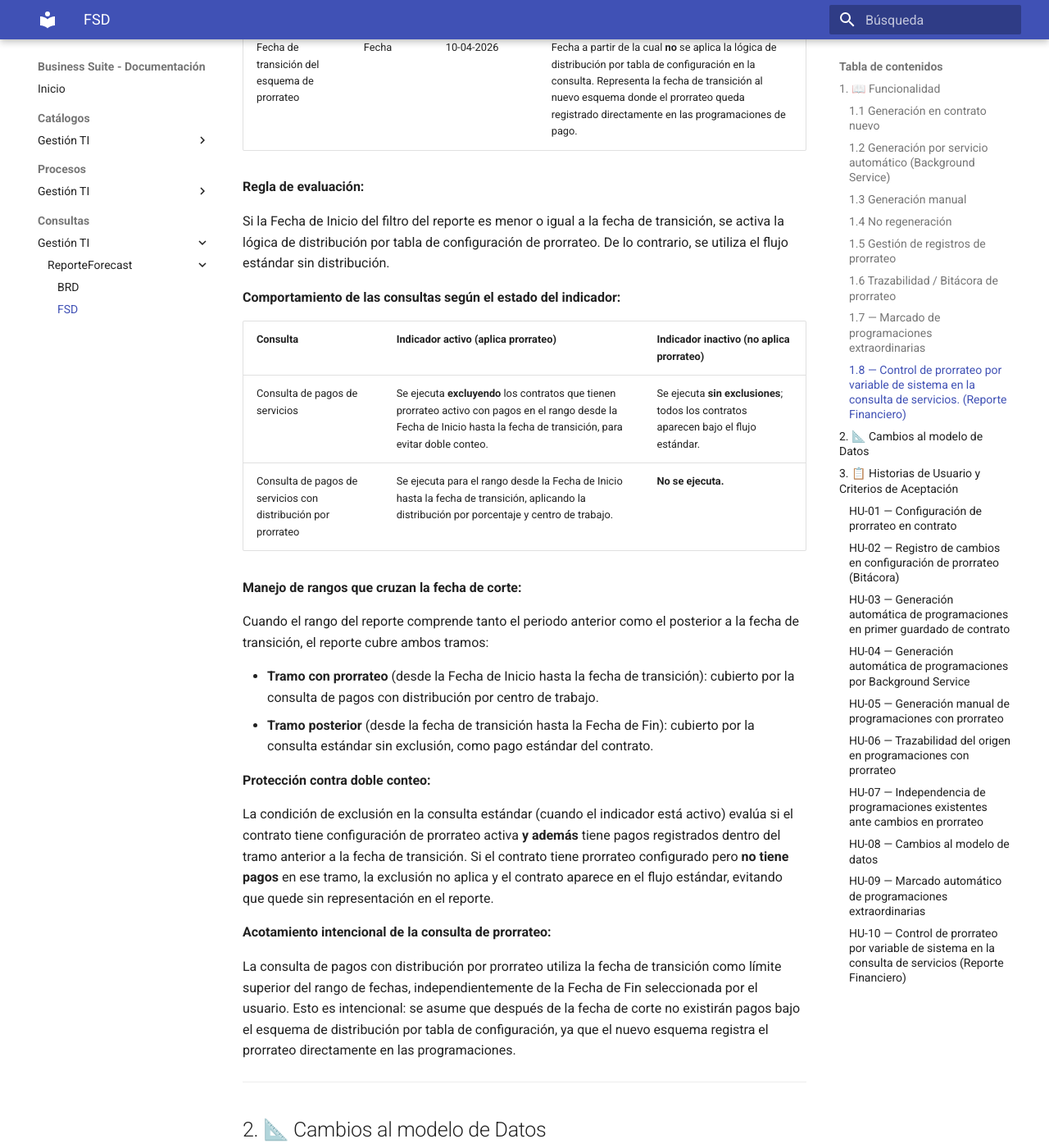
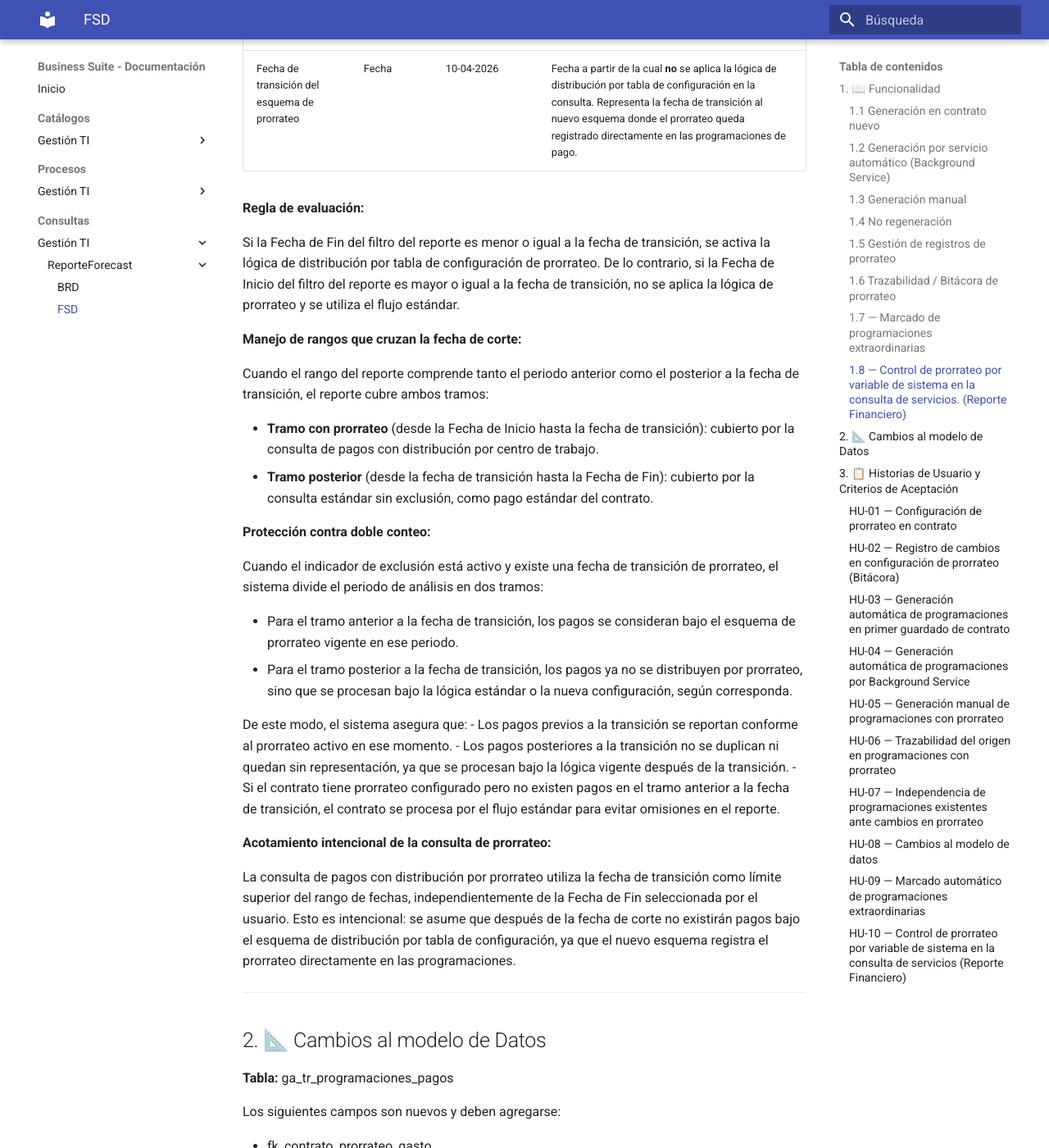
Before and after one commit to solis1408/Business-Suite, an MkDocs documentation site: the page built from docs/Consultas/Gestion-TI/documentacion/reporte/FSD.md, in a window 1280 px wide and 1400 px high, scrolled down 5725 px. Shown: the whole window at 82% size. Built offline with MkDocs 1.6.1 and Material for MkDocs 9.7.7, drawn with Linux system fonts in a browser that asks for light colours; some of the changed text lies outside the part shown.

Commit message:
docs(FSD): corrección de lógica en protección contra doble conteo por transición de prorrateo

```diff
--- a/docs/Consultas/Gestion-TI/documentacion/reporte/FSD.md
+++ b/docs/Consultas/Gestion-TI/documentacion/reporte/FSD.md
@@ -171,7 +171,7 @@
 
 ### 1.7 — Marcado de programaciones extraordinarias
 
-Una programación de pago se considera **extraordinaria** cuando fue generada a partir de un registro de prorrateo de gasto específico, o cuando su fecha de aniversario no coincide con el ciclo proyectado del contrato. El indicador de programación extraordinaria es de uso interno (no visible al usuario) y se asigna automáticamente; nunca se edita manualmente.
+Una programación de pago se considera **extraordinaria** cuando fue generada a partir de un registro de prorrateo de gasto específico, o cuando la programación es de tipo renovación o adquisición y su fecha de aniversario no coincide con el ciclo proyectado del contrato. El indicador de programación extraordinaria es de uso interno (no visible al usuario) y se asigna automáticamente; nunca se edita manualmente.
 
 **Condiciones que activan el marcado:**
 
@@ -196,14 +196,8 @@ El **Reporte Financiero** utiliza una variable de sistema para determinar si la
 
 **Regla de evaluación:**
 
-Si la Fecha de Inicio del filtro del reporte es menor o igual a la fecha de transición, se activa la lógica de distribución por tabla de configuración de prorrateo. De lo contrario, se utiliza el flujo estándar sin distribución.
-
-**Comportamiento de las consultas según el estado del indicador:**
-
-| Consulta                                                     | Indicador activo (aplica prorrateo)                          | Indicador inactivo (no aplica prorrateo)                     |
-| ------------------------------------------------------------ | ------------------------------------------------------------ | ------------------------------------------------------------ |
-| Consulta de pagos de servicios                               | Se ejecuta **excluyendo** los contratos que tienen prorrateo activo con pagos en el rango desde la Fecha de Inicio hasta la fecha de transición, para evitar doble conteo. | Se ejecuta **sin exclusiones**; todos los contratos aparecen bajo el flujo estándar. |
-| Consulta de pagos de servicios con distribución por prorrateo | Se ejecuta para el rango desde la Fecha de Inicio hasta la fecha de transición, aplicando la distribución por porcentaje y centro de trabajo. | **No se ejecuta.**                                           |
+Si la Fecha de Fin del filtro del reporte es menor o igual a la fecha de transición, se activa la lógica de distribución
+por tabla de configuración de prorrateo. De lo contrario, si la Fecha de Inicio del filtro del reporte es mayor o igual a la fecha de transición, no se aplica la lógica de prorrateo y se utiliza el flujo estándar.
 
 **Manejo de rangos que cruzan la fecha de corte:**
 
@@ -212,9 +206,18 @@ Cuando el rango del reporte comprende tanto el periodo anterior como el posterio
 - **Tramo con prorrateo** (desde la Fecha de Inicio hasta la fecha de transición): cubierto por la consulta de pagos con distribución por centro de trabajo.
 - **Tramo posterior** (desde la fecha de transición hasta la Fecha de Fin): cubierto por la consulta estándar sin exclusión, como pago estándar del contrato.
 
+
 **Protección contra doble conteo:**
 
-La condición de exclusión en la consulta estándar (cuando el indicador está activo) evalúa si el contrato tiene configuración de prorrateo activa **y además** tiene pagos registrados dentro del tramo anterior a la fecha de transición. Si el contrato tiene prorrateo configurado pero **no tiene pagos** en ese tramo, la exclusión no aplica y el contrato aparece en el flujo estándar, evitando que quede sin representación en el reporte.
+Cuando el indicador de exclusión está activo y existe una fecha de transición de prorrateo, el sistema divide el periodo de análisis en dos tramos:
+
+- Para el tramo anterior a la fecha de transición, los pagos se consideran bajo el esquema de prorrateo vigente en ese periodo.
+- Para el tramo posterior a la fecha de transición, los pagos ya no se distribuyen por prorrateo, sino que se procesan bajo la lógica estándar o la nueva configuración, según corresponda.
+
+De este modo, el sistema asegura que:
+- Los pagos previos a la transición se reportan conforme al prorrateo activo en ese momento.
+- Los pagos posteriores a la transición no se duplican ni quedan sin representación, ya que se procesan bajo la lógica vigente después de la transición.
+- Si el contrato tiene prorrateo configurado pero no existen pagos en el tramo anterior a la fecha de transición, el contrato se procesa por el flujo estándar para evitar omisiones en el reporte.
 
 **Acotamiento intencional de la consulta de prorrateo:**
 
```
